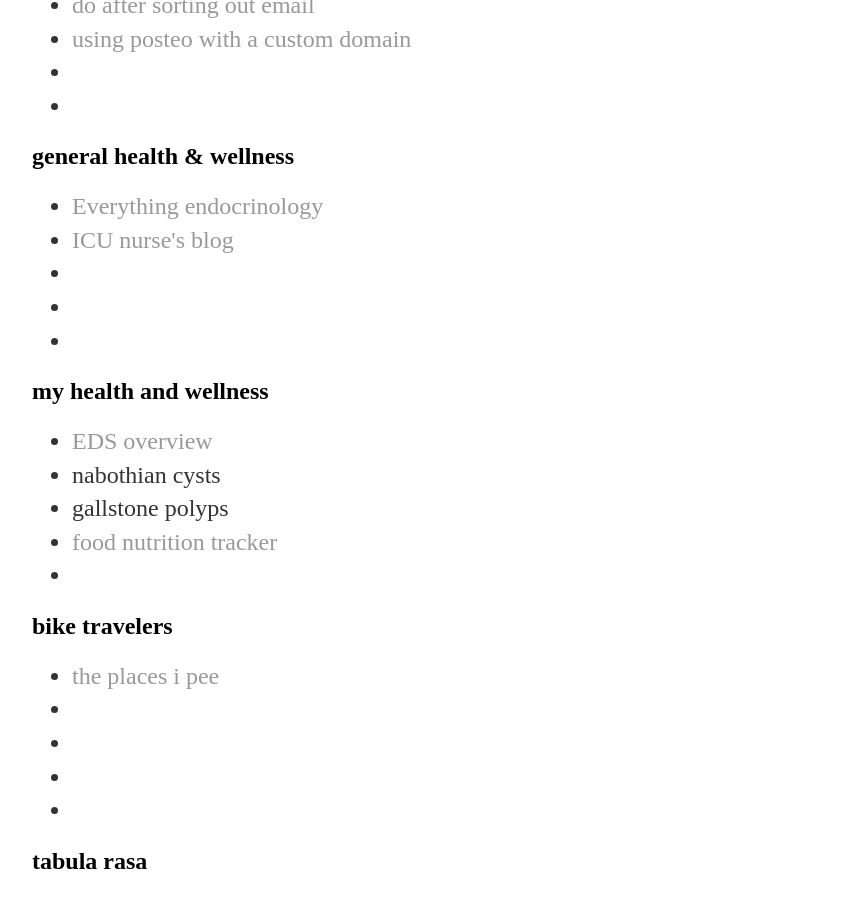
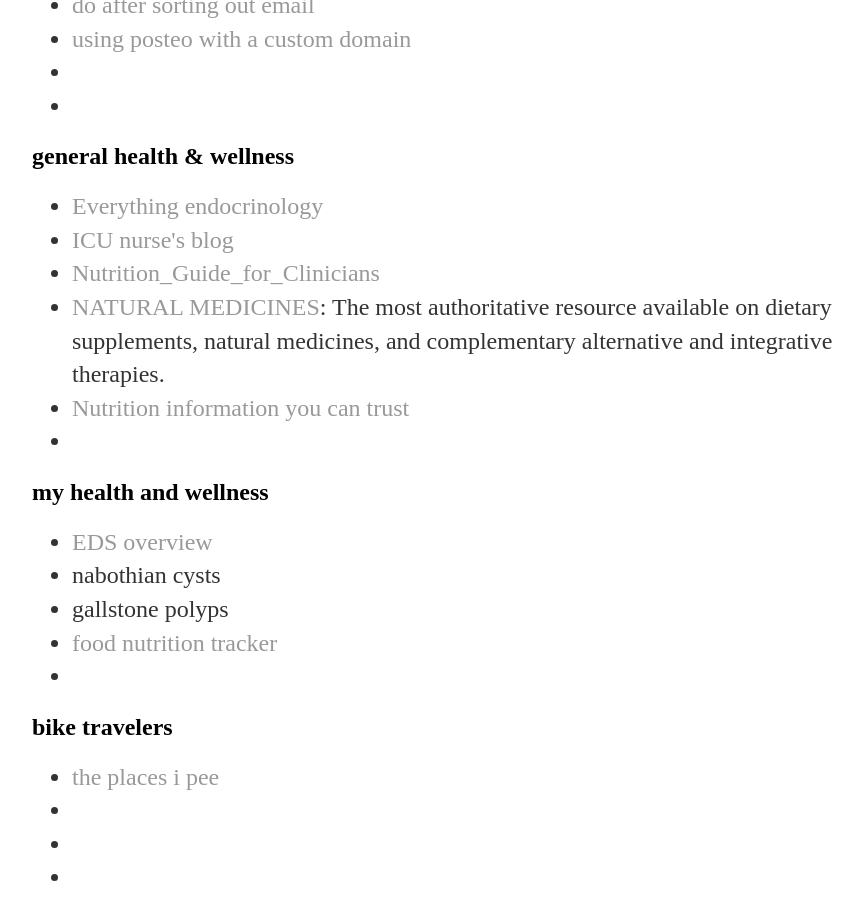
Before and after one commit to aniola/aniola.github.io, a Jekyll site: the page bookmarks.html, which Jekyll copies as it is, in a window 1280 px wide and 900 px high, scrolled down 2049 px. Shown: the whole window, without its empty margins (160-1023 px from the left). Built offline with Jekyll 4.4.1, drawn with Linux system fonts in a browser that asks for light colours.

Commit message:
Update bookmarks.html
added nutrition ref links

```diff
--- a/bookmarks.html
+++ b/bookmarks.html
@@ -100,8 +100,9 @@
 <ul>
 	<li><a href="https://www.endotext.org/">Everything endocrinology</a>
 	<li><a href="http://www.endofshiftreport.com/2015/07/my-name-is-elise.html">ICU nurse's blog</a>
-	<li><a href=""></a>
-	<li><a href=""></a>
+	<li><a href="https://nutritionguide.pcrm.org/nutritionguide/index/Nutrition_Guide_for_Clinicians/Conditions">Nutrition_Guide_for_Clinicians</a>
+	<li><a href="https://naturalmedicines.therapeuticresearch.com/">NATURAL MEDICINES</a>: The most authoritative resource available on dietary supplements, natural medicines, and complementary alternative and integrative therapies.
+	<li><a href="https://examine.com/">Nutrition information you can trust</a>
 	<li><a href=""></a>
 </ul>
 	   <h2>my health and wellness</h2>
```
